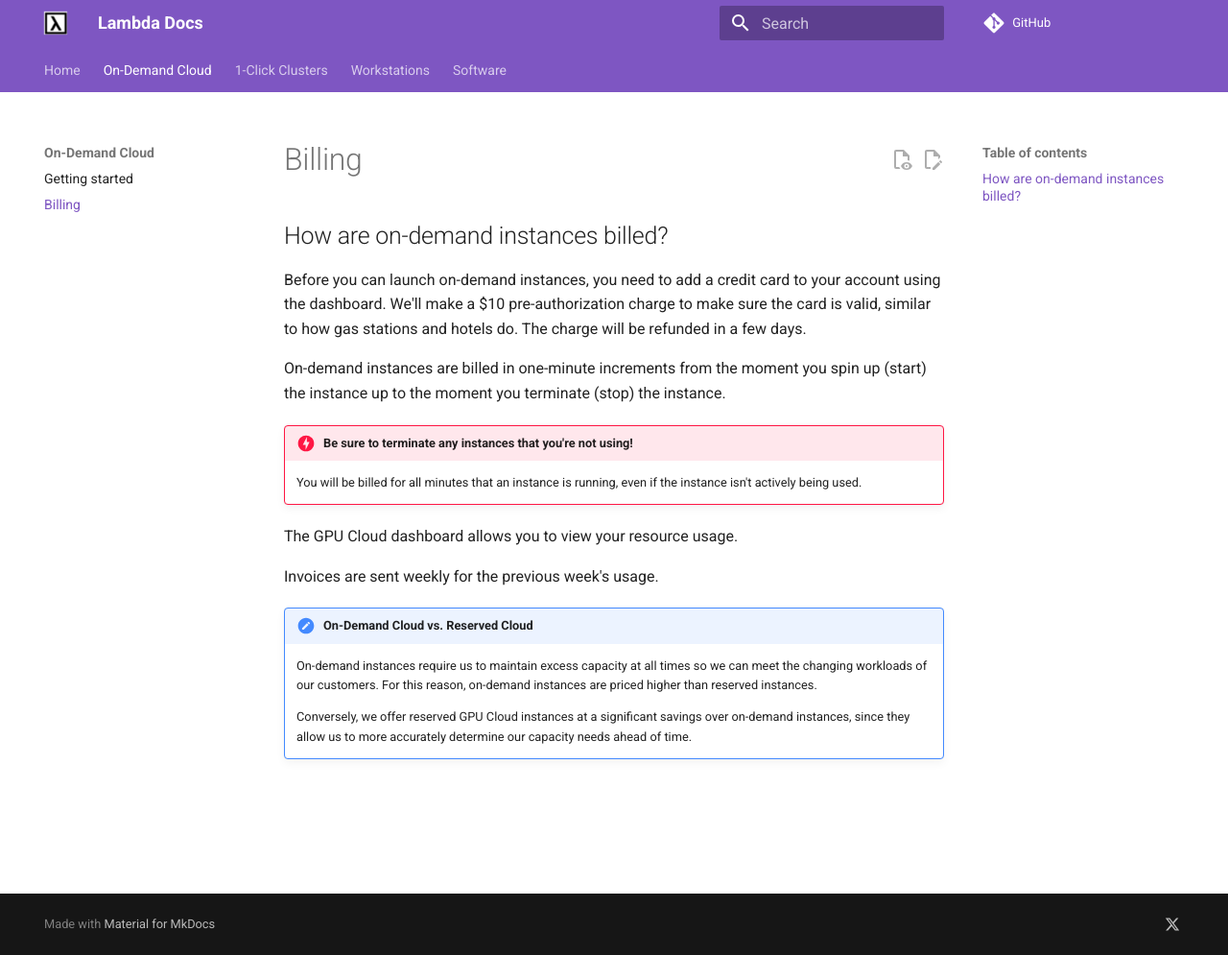
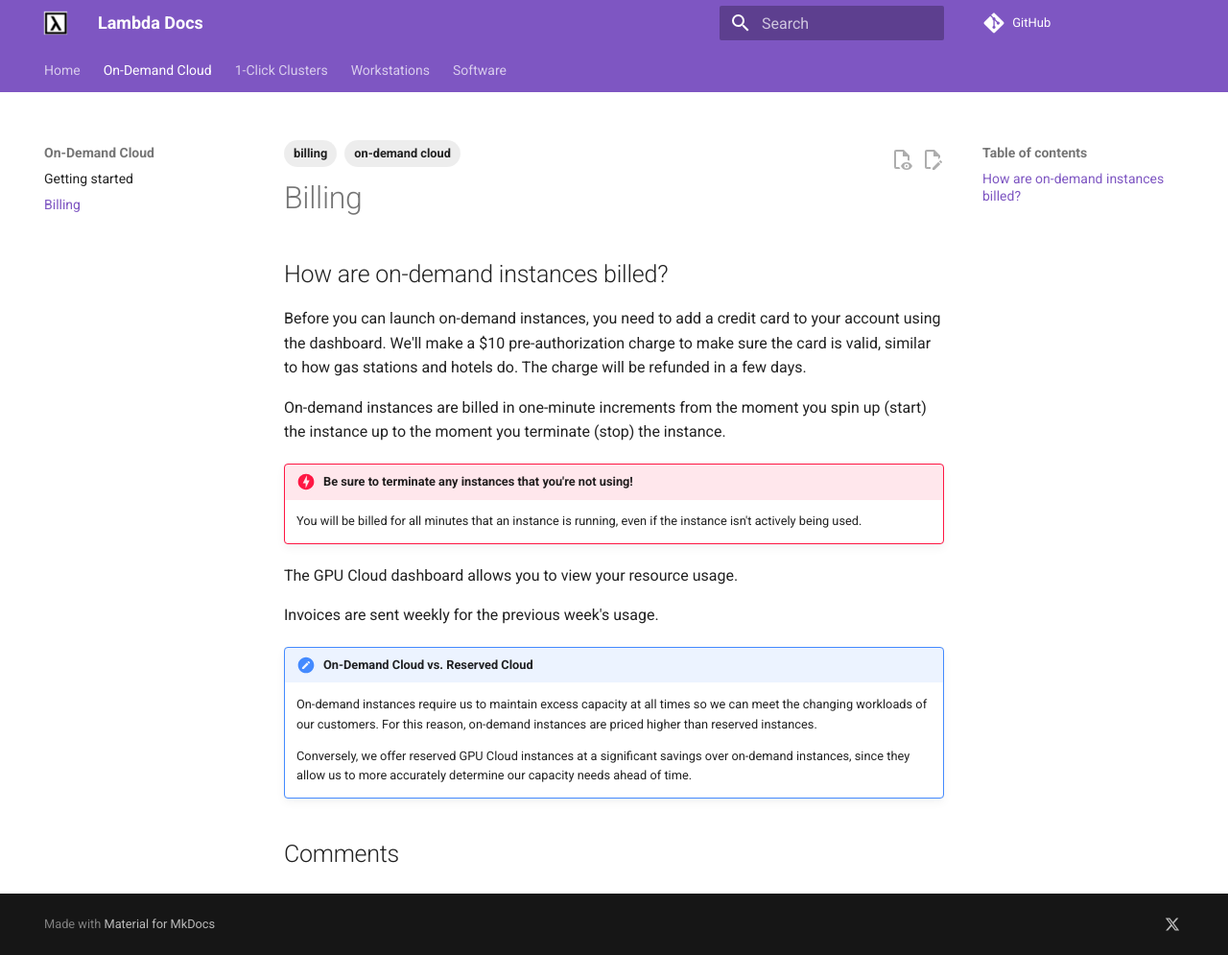
Before and after one commit to cbrownstein-lambda/lambda-docs-mkdocs, an MkDocs documentation site: the page built from docs/on-demand-cloud/billing.md, in a window 1280 px wide and 995 px high. Shown: the whole window at 96% size. Built offline with MkDocs 1.6.1 and Material for MkDocs 9.7.7, drawn with Linux system fonts in a browser that asks for light colours; comment, search, counter and statistics services are not loaded.

Commit message:
add comments and tags

```diff
--- a/docs/on-demand-cloud/billing.md
+++ b/docs/on-demand-cloud/billing.md
@@ -1,3 +1,10 @@
+---
+comments: true
+tags:
+  - billing
+  - on-demand cloud
+---
+
 # Billing
 
 ## How are on-demand instances billed?
```
